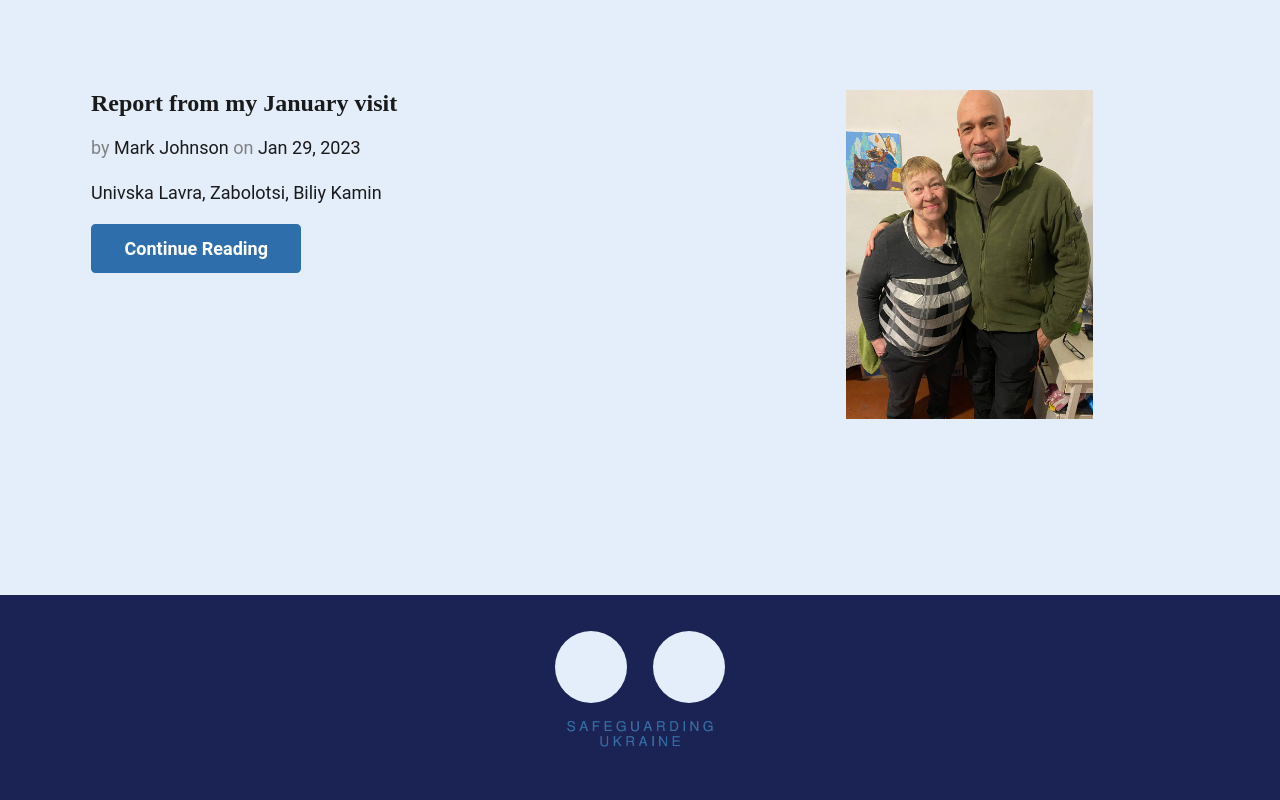
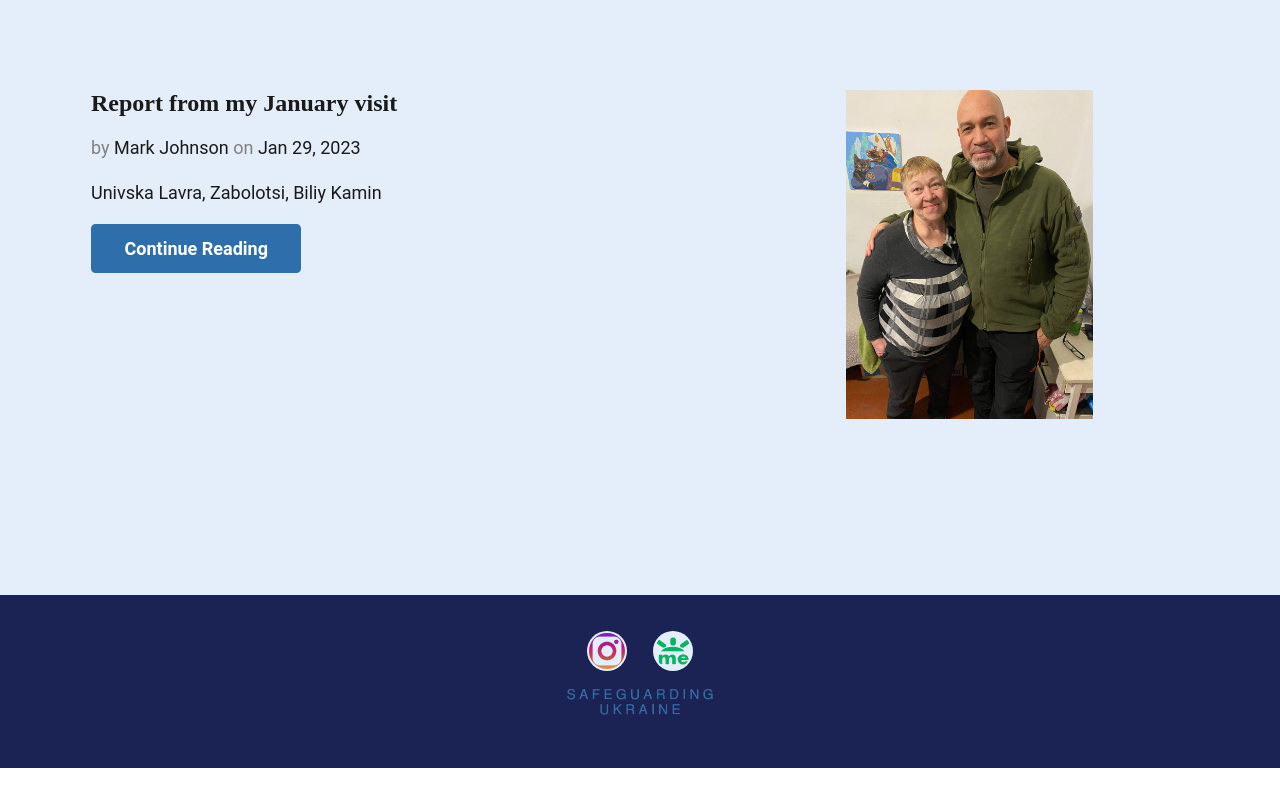
Before and after one commit to ViktoriaSadivska/SafeguardUkraine, an Eleventy site: page src/index.njk in a window 1280 px wide. Shown: the part 972-1772 px from the top of the page. After the commit the page ends 1740 px from the top, so only its background shows below. Built offline with nearby package versions, Linux system fonts and the light colour scheme; Eleventy itself is replaced by a stand-in of ours; files that its build step writes are made by us from their sources; what eleventy-plugin-embed-instagram would draw is missing.

Commit message:
footer icons

```diff
--- a/src/style.css
+++ b/src/style.css
@@ -404,7 +404,7 @@
 
   /*icons*/
   .icon {
-    padding: 2em;
+    padding: 2px;
     width: 40px;
     height: 40px;
     text-align: center;
```
